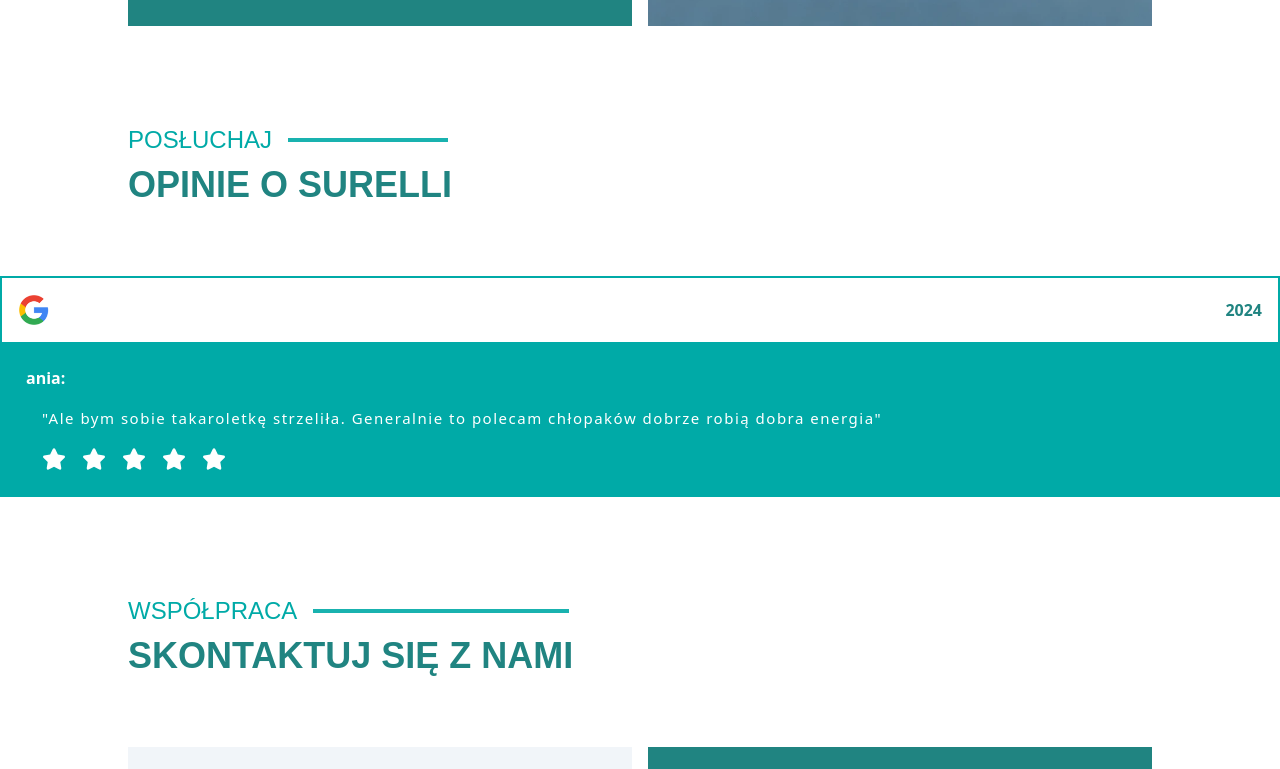
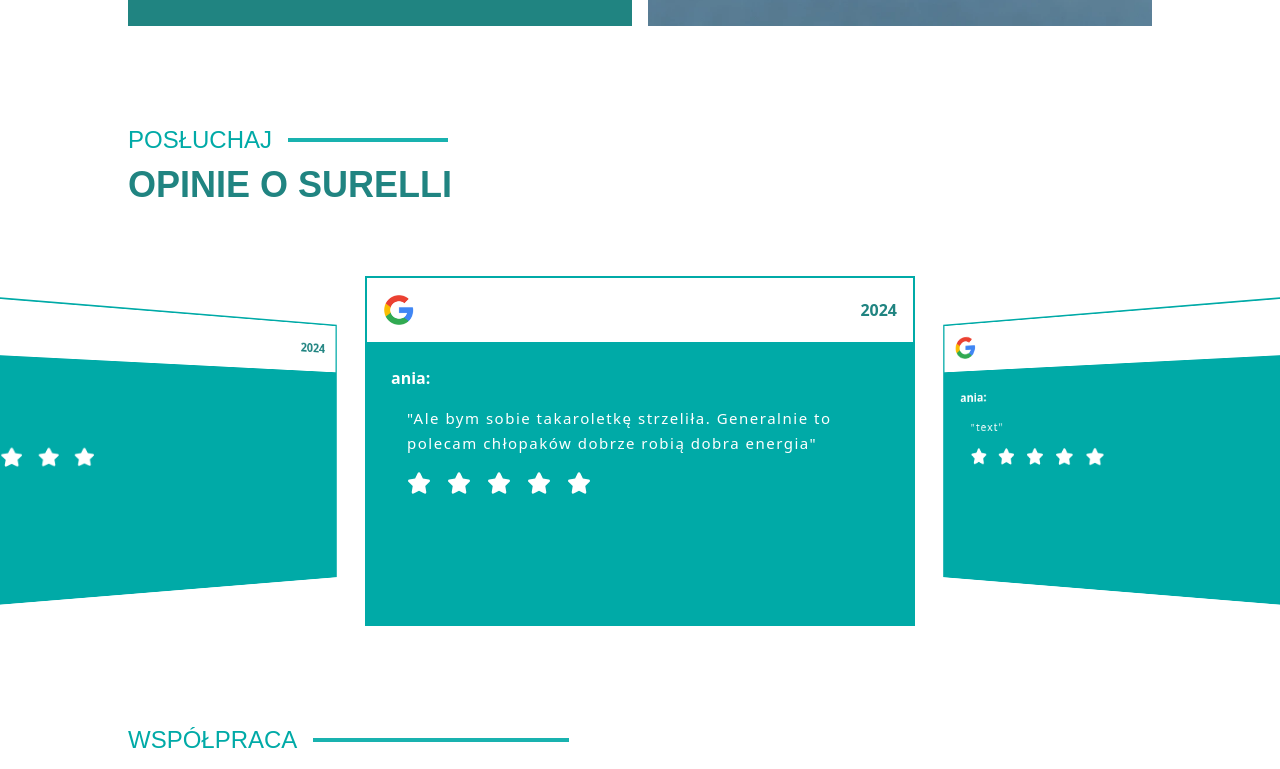
Before and after one commit to Hosuqa/Surella, a React (Vite) app: page / in a window 1280 px wide. Shown: the part 4555-5324 px from the top of the page. Built offline with nearby package versions, Linux system fonts and the light colour scheme; a web font is replaced by a local one.

Commit message:
[ADD] - swiper fix

```diff
--- a/src/components/sections/Review.css
+++ b/src/components/sections/Review.css
@@ -1,12 +1,10 @@
-.reviews-slider .swiper {
+.swiper {
     width: 100%;
     padding-top: 30px;
     padding-bottom: 50px;
   }
 
-  .reviews-slider .swiper-slide {
+  .swiper-slide {
     background-position: center;
     background-size: cover;
-    width: 550px;
-    height: 350px;
   }
--- a/src/components/sections/Review.tsx
+++ b/src/components/sections/Review.tsx
@@ -89,28 +89,30 @@ const Sandbox = () => {
         scale: 0.9,
       }}
       modules={[EffectCoverflow, Autoplay]} // Include the Autoplay module here
-  className=""
     >
-  <SwiperSlide>
+  <SwiperSlide className="w-[550px] h-[350px]">
     <ReviewCard text="text" date="2024" name="ania" />
   </SwiperSlide>
-  <SwiperSlide>
+  <SwiperSlide className="w-[550px] h-[350px]">
     <ReviewCard
       text="Ale bym sobie takaroletkę strzeliła. Generalnie to polecam chłopaków dobrze robią dobra energia"
       date="2024"
       name="ania"
     />
   </SwiperSlide>
-  <SwiperSlide>
+  <SwiperSlide className="w-[550px] h-[350px]">
     <ReviewCard text="text" date="2024" name="ania" />
   </SwiperSlide>
-  <SwiperSlide>
+  <SwiperSlide className="w-[550px] h-[350px]">
     <ReviewCard text="text" date="2024" name="ania" />
   </SwiperSlide>
-  <SwiperSlide>
+    <SwiperSlide className="w-[550px] h-[350px]">
     <ReviewCard text="text" date="2024" name="ania" />
   </SwiperSlide>
-  <SwiperSlide>
+    <SwiperSlide className="w-[550px] h-[350px]">
+    <ReviewCard text="text" date="2024" name="ania" />
+  </SwiperSlide>
+    <SwiperSlide className="w-[550px] h-[350px]">
     <ReviewCard text="text" date="2024" name="ania" />
   </SwiperSlide>
 </Swiper>
```
Lines whose indentation alone changed are shown as unchanged.
